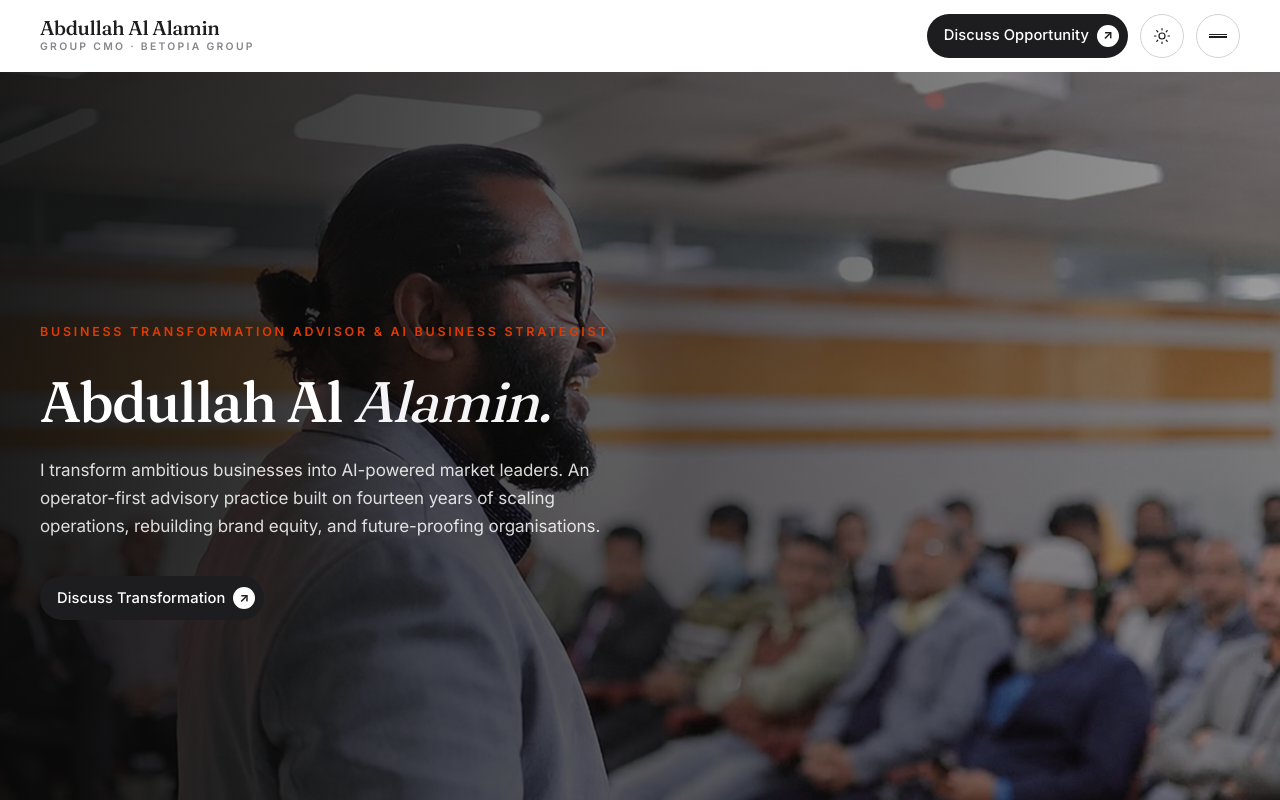
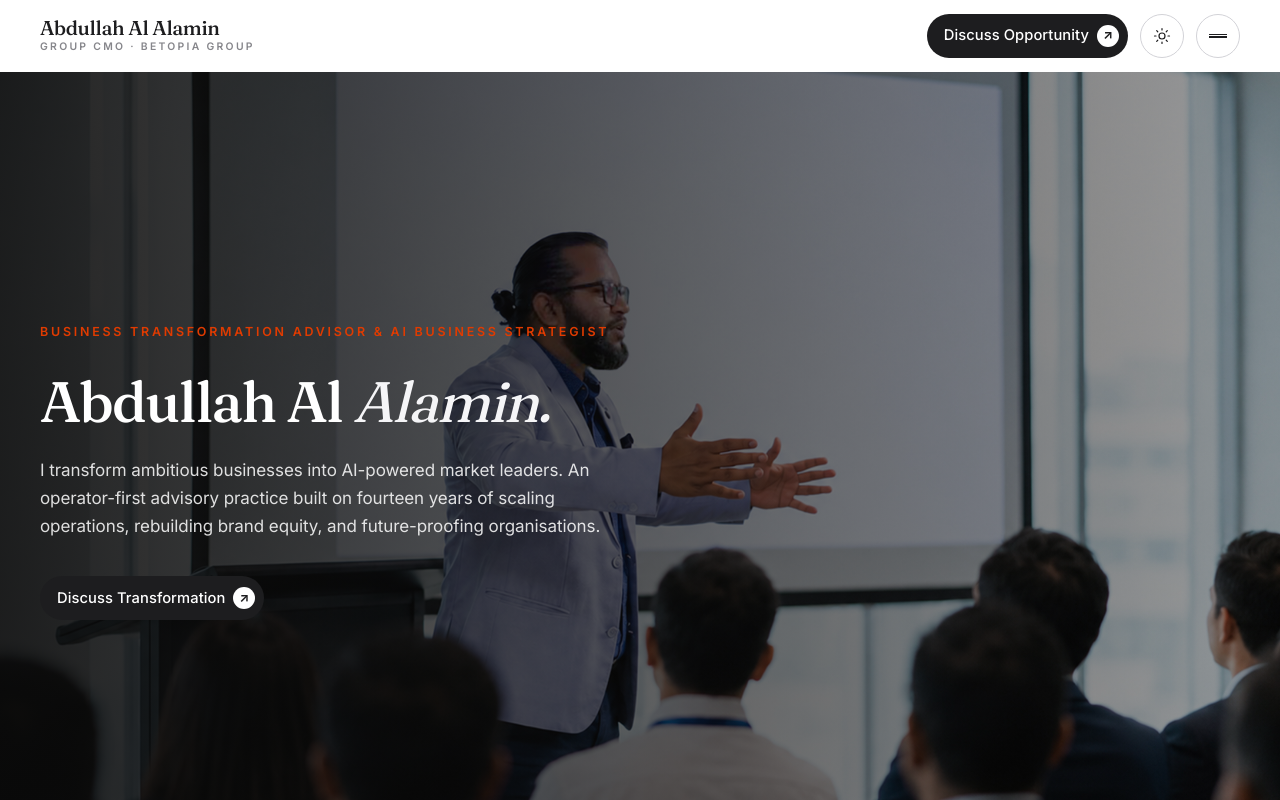
Before and after one commit to nibir404/portfolio-CMO, a Next.js app: page / in a window 1280 px wide. Shown: the top 800 px of the page. Built offline with nearby package versions, Linux system fonts and the light colour scheme.

Commit message:
style: update background image paths for site footer and hero section

```diff
--- a/src/components/layout/SiteFooter.tsx
+++ b/src/components/layout/SiteFooter.tsx
@@ -7,7 +7,7 @@ export function SiteFooter() {
       <div className="container">
         <div
           className="cta-banner site-footer__cta-banner"
-          style={{ ["--cta-banner-image" as string]: "url('/images/10.jpg')" }}
+          style={{ ["--cta-banner-image" as string]: "url('/images/boss-8.jpg')" }}
         >
           <div className="cta-banner__media" aria-hidden="true" />
           <div className="cta-banner__overlay" aria-hidden="true" />
--- a/src/components/sections/ImmersiveHero.tsx
+++ b/src/components/sections/ImmersiveHero.tsx
@@ -7,7 +7,7 @@ export function ImmersiveHero() {
     <section className="immersive-hero" aria-labelledby="home-hero-title">
       <div className="immersive-hero__bg">
         <Image
-          src="/images/boss.jpg"
+          src="/images/7.jpg"
           alt="Abdullah Al Alamin"
           fill
           priority
```
